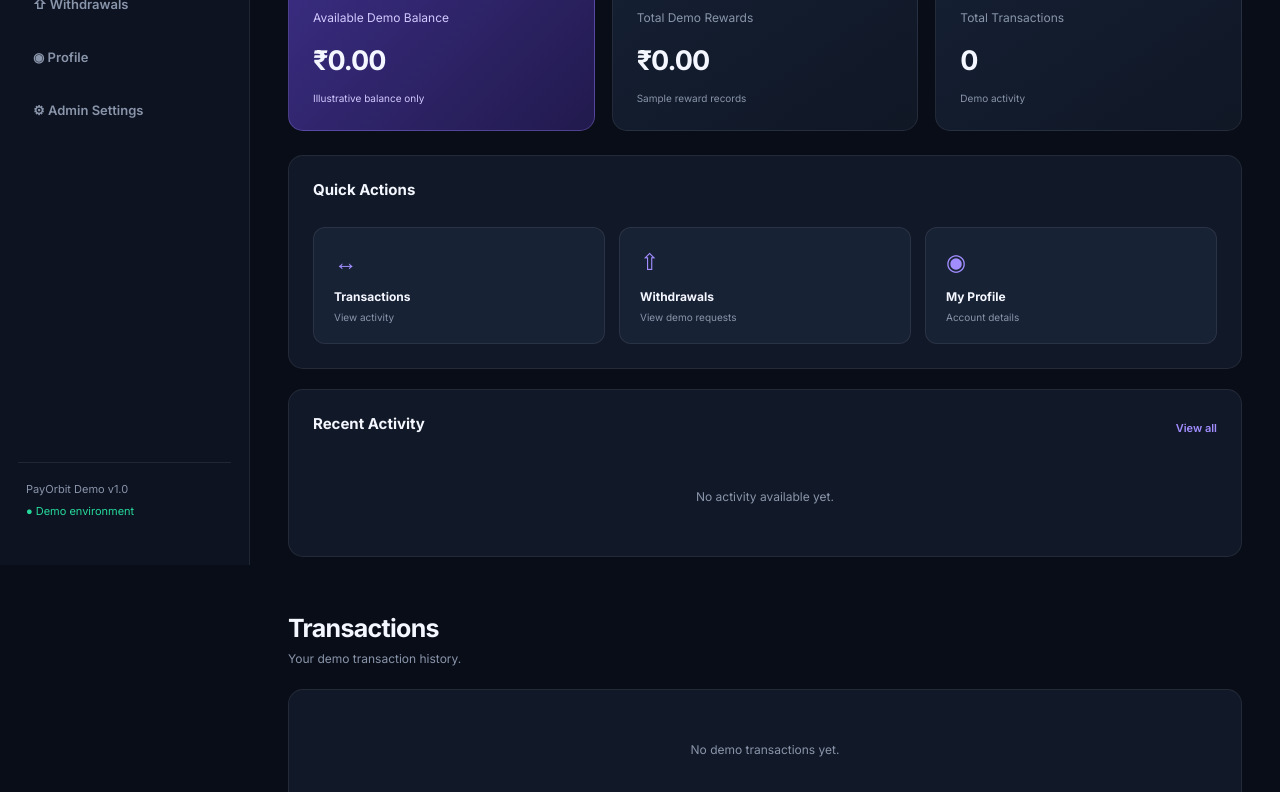
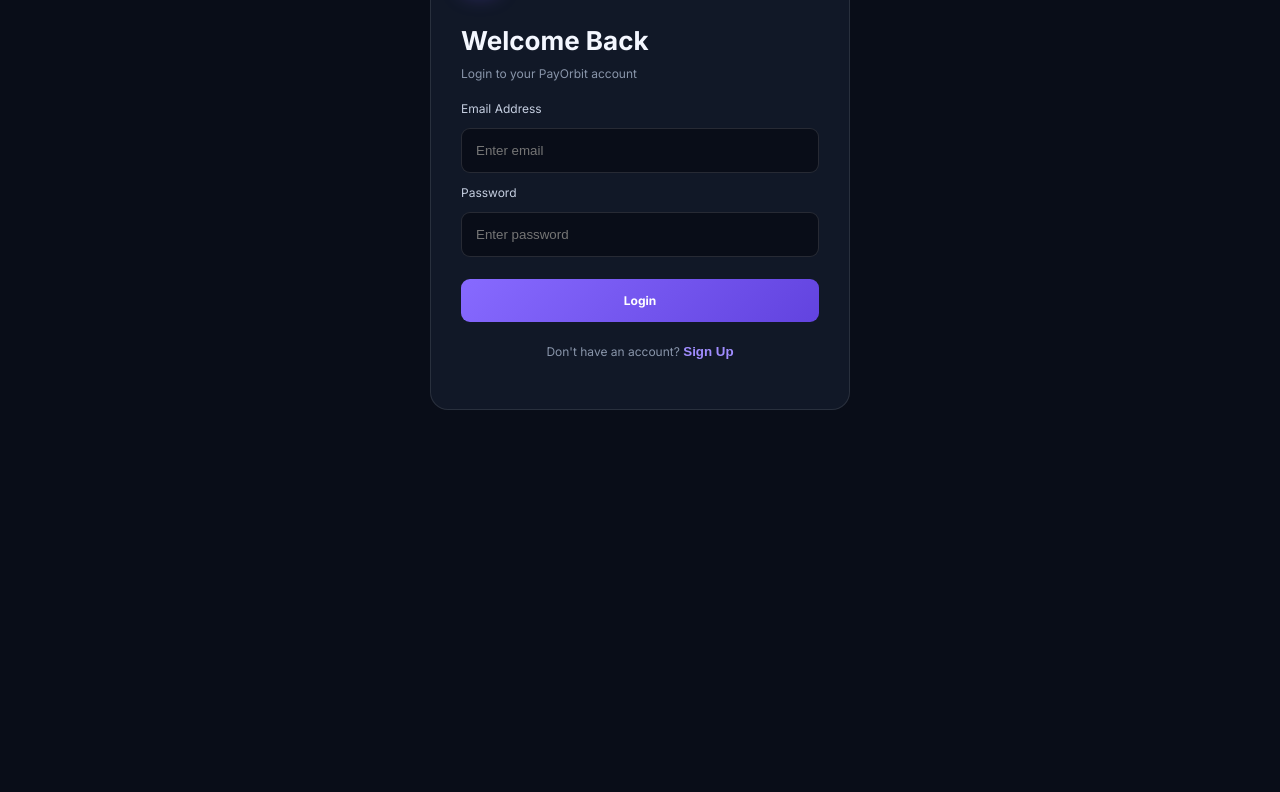
Before and after one commit to atharvmohta/payorbit, a plain HTML site: page index.html in a window 1280 px wide. Shown: the part 235-1027 px from the top of the page. After the commit the page ends 800 px from the top, so only its background shows below. Drawn offline with nearby package versions, Linux system fonts and the light colour scheme.

Commit message:
Update style.css

```diff
--- a/style.css
+++ b/style.css
@@ -617,3 +617,84 @@ footer {
     padding: 7px 8px;
   }
 }
+
+.auth-screen {
+  min-height: 100vh;
+  display: flex;
+  align-items: center;
+  justify-content: center;
+  padding: 20px;
+  background: #090d18;
+}
+
+.auth-box {
+  width: 100%;
+  max-width: 420px;
+  background: #111827;
+  border: 1px solid rgba(255,255,255,.1);
+  border-radius: 18px;
+  padding: 30px;
+}
+
+.auth-box .brand {
+  margin: 0 0 35px;
+}
+
+.auth-box h1 {
+  font-size: 26px;
+  margin-bottom: 10px;
+}
+
+.auth-box > p {
+  color: #8995aa;
+  font-size: 12px;
+  margin-bottom: 20px;
+}
+
+.auth-box form {
+  display: flex;
+  flex-direction: column;
+  gap: 12px;
+}
+
+.auth-box label {
+  font-size: 12px;
+  color: #c5cee0;
+}
+
+.auth-box input {
+  background: #090d18;
+  color: white;
+  border: 1px solid rgba(255,255,255,.12);
+  border-radius: 9px;
+  padding: 14px;
+}
+
+.auth-switch {
+  margin-top: 22px;
+  color: #8995aa;
+  font-size: 12px;
+  text-align: center;
+}
+
+.auth-switch button {
+  background: none;
+  border: none;
+  color: #a18dff;
+  font-weight: 700;
+  cursor: pointer;
+}
+
+#authMessage {
+  margin-top: 15px;
+  color: #26d99a;
+  font-size: 12px;
+}
+
+body:not(.authenticated) .app {
+  display: none;
+}
+
+[hidden] {
+  display: none !important;
+}
```
